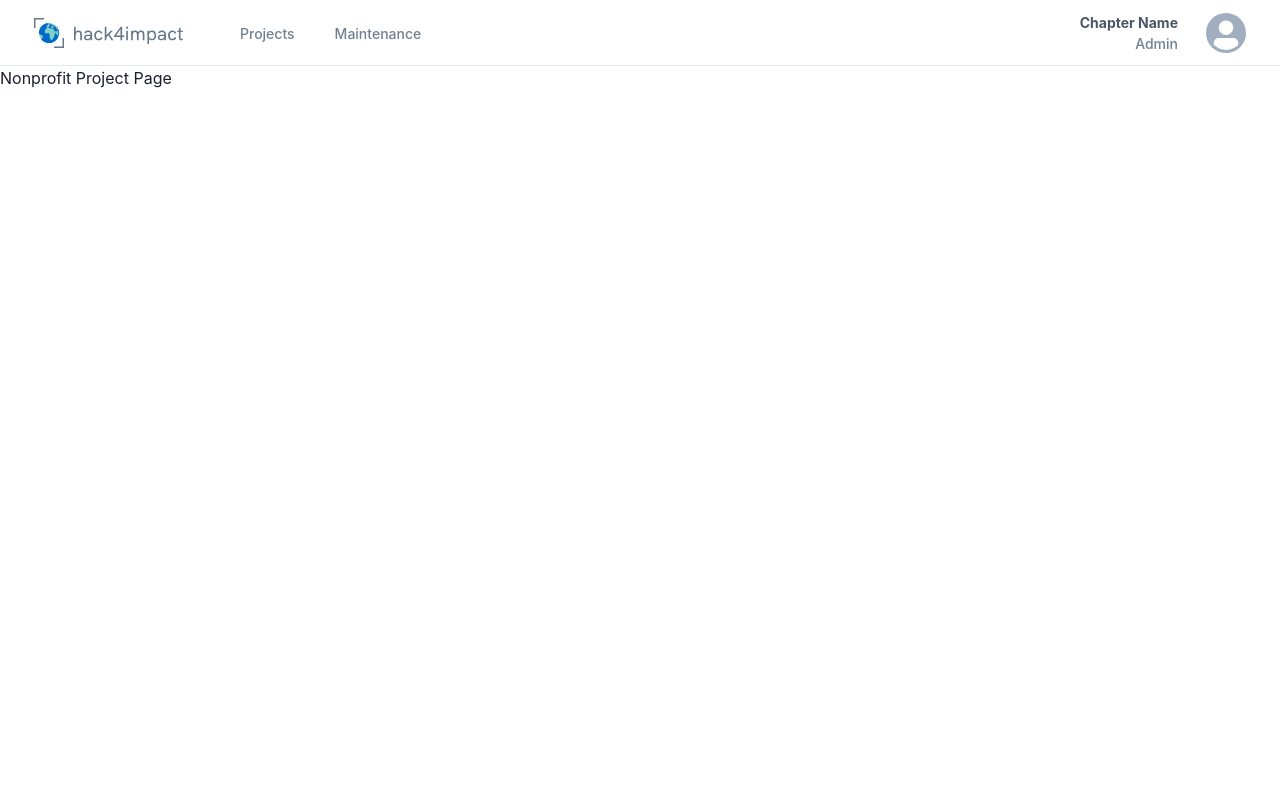
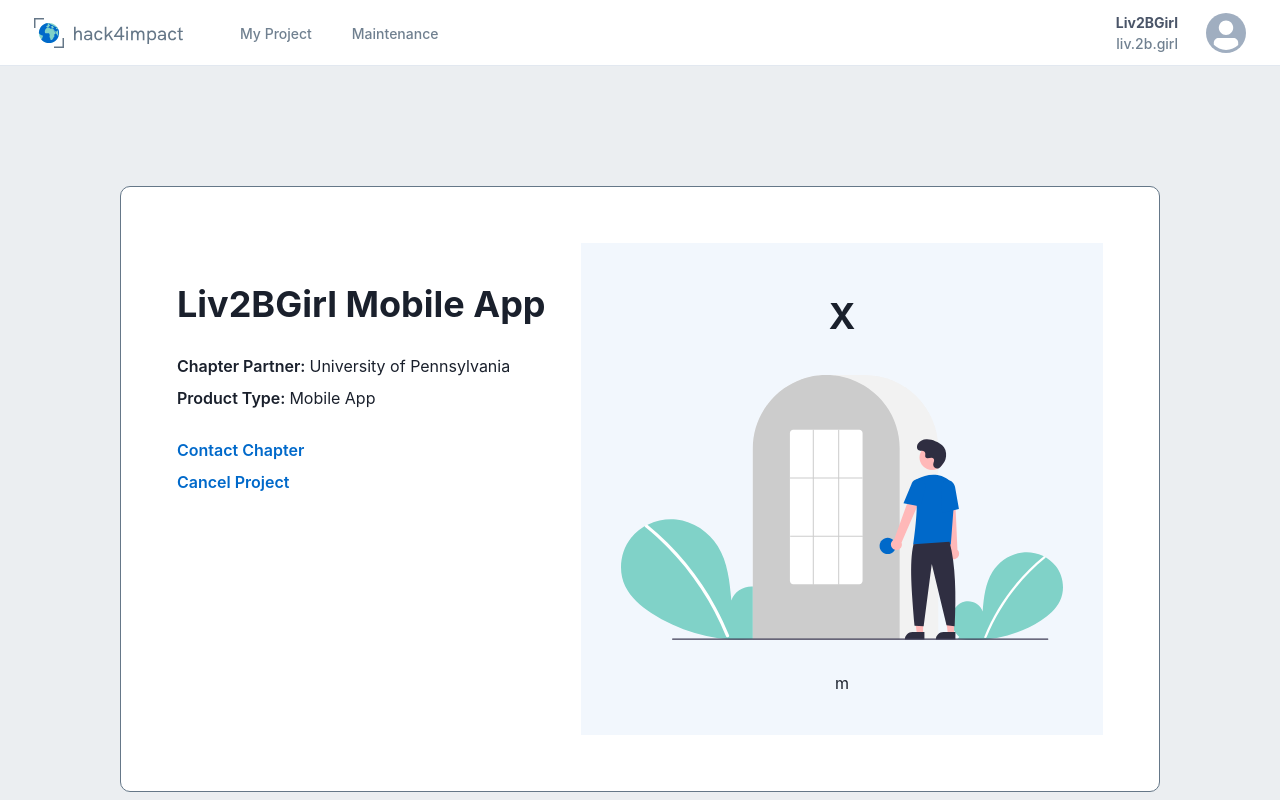
Before and after one commit to GTBitsOfGood/national-npp, a Next.js app: page /nonprofit/project in a window 1280 px wide. Built offline with nearby package versions, Linux system fonts and the light colour scheme.

Commit message:
added main nonprofit project page

```diff
--- a/src/components/shared/Navigation.tsx
+++ b/src/components/shared/Navigation.tsx
@@ -19,8 +19,8 @@ import Logo from "public/images/small_logo.svg";
 function Navigation() {
   // Assume that you know this information, nav bar changes based on this information
   const isLoggedIn = true;
-  const isChapter = true;
-  const isNonprofit = false;
+  const isChapter = false;
+  const isNonprofit = true;
   const npUserName = "liv.2b.girl";
   const nonprofitName = "Liv2BGirl";
   const chapterName = "Chapter Name";
@@ -137,7 +137,7 @@ interface NavItem {
 const NAV_ITEMS_NON_PROFIT: Array<NavItem> = [
   {
     label: "My Project",
-    href: "/chapter/projects",
+    href: "/nonprofit/project",
   },
   {
     label: "Maintenance",
--- a/src/pages/nonprofit/project/index.tsx
+++ b/src/pages/nonprofit/project/index.tsx
@@ -1,7 +1,78 @@
-import { Flex } from "@chakra-ui/react";
+import { Flex, Box, Stack, Text, Heading, Spacer } from "@chakra-ui/react";
+import loginImage from "public/images/login_first.svg";
+import StepCard from "src/components/nonprofit/project/StepCard";
 
 function NonprofitProjectPage() {
-  return <Flex>Nonprofit Project Page</Flex>;
+
+  const projectName = "Liv2BGirl Mobile App";
+  const chapterPartner = "University of Pennsylvania";
+  const productType = "Mobile App";
+
+  return (
+    <Flex justify={"center"} bg={"#EBEEF1"} height={"100%"}>
+      <Box
+        position={"absolute"}
+        rounded={"lg"}
+        border="1px"
+        borderColor="#657788"
+        borderRadius="10px"
+        width={{ base: "100%", md: "50%" }}
+        minH={"55vh"}
+        minW={"130vh"}
+        marginTop={"15vh"}
+        bg={"#FFFFFF"}
+      >
+        <Stack
+          minH={"50vh"}
+          direction={{ base: "column", md: "row" }}
+          spacing={0}
+          m="14"
+        >
+          <Flex
+            flex={1}
+            display={{ base: "none", md: "flex" }}
+            width={"100%"}
+            roundedLeft="lg"
+            paddingTop="10"
+          >
+            <Stack justify="left">
+              <Heading>{projectName}</Heading>
+              <Stack paddingTop="5">
+                <Flex>
+                  <Text fontWeight="600" fontSize="md">
+                    Chapter Partner:&nbsp;
+                  </Text>
+                  <Text>{chapterPartner}</Text>
+                </Flex>
+                <Flex>
+                  <Text fontWeight="600" fontSize="md">
+                    Product Type:&nbsp;
+                  </Text>
+                  <Text>{productType}</Text>
+                </Flex>
+              </Stack>
+              <Stack paddingTop="5">
+                <Text fontWeight="600" fontSize="md" color="#0069CA">
+                  Contact Chapter
+                </Text>
+                <Text fontWeight="600" fontSize="md" color="#0069CA">
+                  Cancel Project
+                </Text>
+              </Stack>
+            </Stack>
+          </Flex>
+          <Flex>
+            <StepCard
+              actionRequired={false}
+              image={loginImage}
+              title="X"
+              text="m"
+            />
+          </Flex>
+        </Stack>
+      </Box>
+    </Flex>
+  );
 }
 
 export default NonprofitProjectPage;
```
